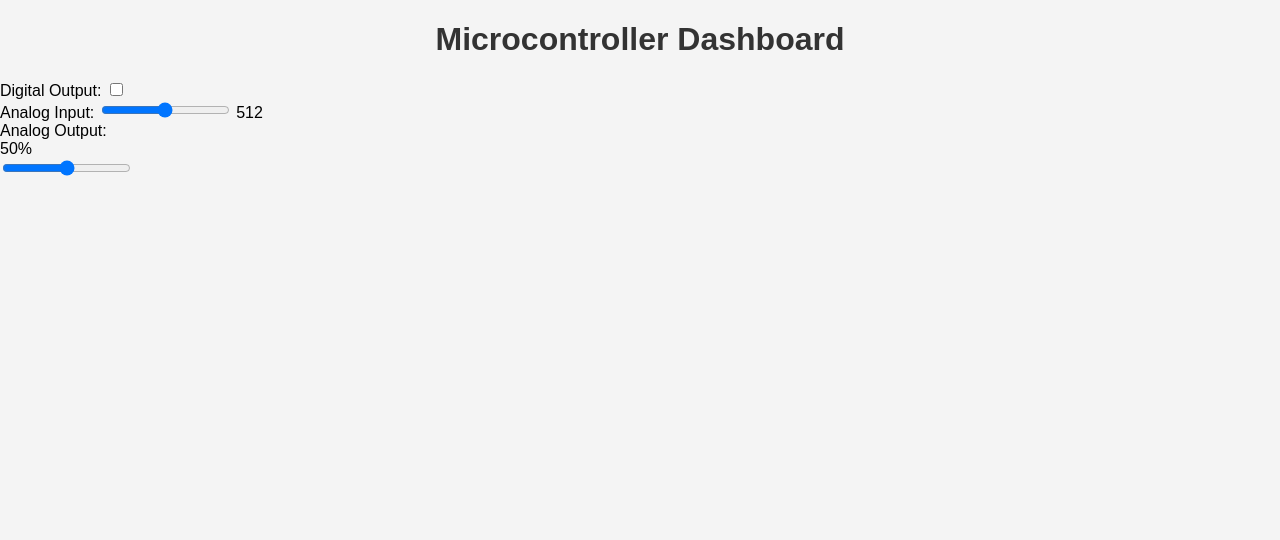
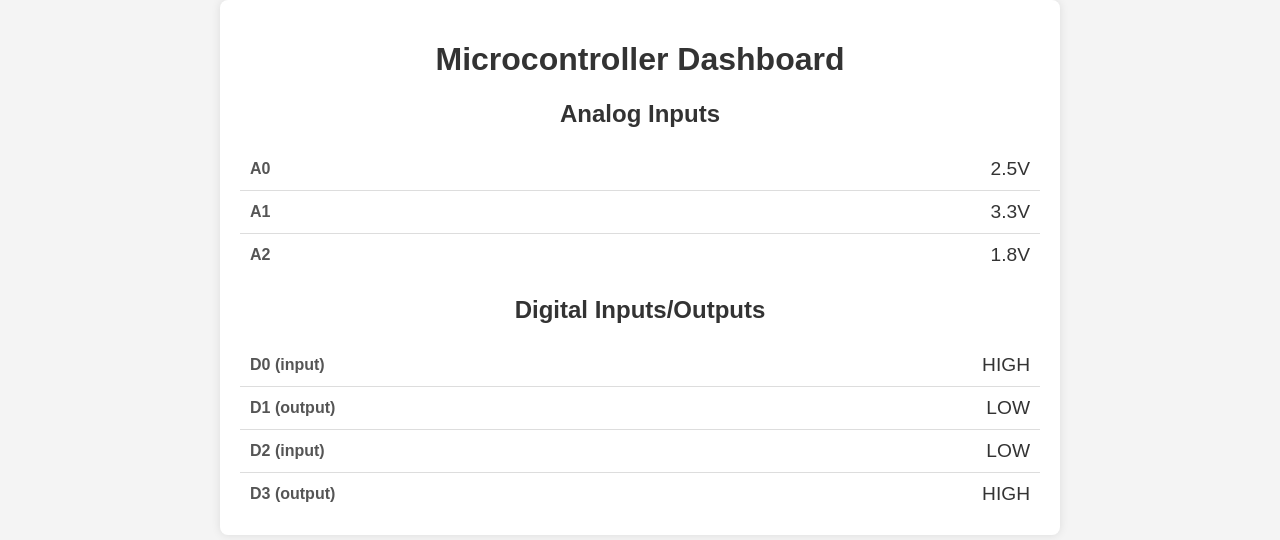
Before and after one commit to bshirazi/Dashboard, a plain HTML site: page index.html in a window 1280 px wide. Drawn offline with Linux system fonts and the light colour scheme.

Commit message:
Update index.html

```diff
--- a/index.html
+++ b/index.html
@@ -1,3 +1,4 @@
+
 <!DOCTYPE html>
 <html lang="en">
 <head>
@@ -7,24 +8,19 @@
     <link rel="stylesheet" href="styles.css">
 </head>
 <body>
-    <h1>Microcontroller Dashboard</h1>
-    <div class="control-panel">
-        <div class="control">
-            <label for="toggle">Digital Output:</label>
-            <input type="checkbox" id="toggle" onchange="toggleOutput(this)">
+    <div class="container">
+        <h1>Microcontroller Dashboard</h1>
+        <div class="analog-section">
+            <h2>Analog Inputs</h2>
+            <div id="analog-inputs">
+                <!-- Analog input elements will be added here by JavaScript -->
+            </div>
         </div>
-        <div class="control">
-            <label for="slider">Analog Input:</label>
-            <input type="range" id="slider" min="0" max="1023" oninput="updateSliderValue(this.value)">
-            <span id="sliderValue">512</span>
-        </div>
-        <div class="control">
-            <label for="gauge">Analog Output:</label>
-            <div id="gauge" class="gauge">
-                <div class="gauge-fill" id="gaugeFill"></div>
-                <div class="gauge-cover" id="gaugeCover">50%</div>
+        <div class="digital-section">
+            <h2>Digital Inputs/Outputs</h2>
+            <div id="digital-ports">
+                <!-- Digital input/output elements will be added here by JavaScript -->
             </div>
-            <input type="range" id="gaugeSlider" min="0" max="100" oninput="updateGauge(this.value)">
         </div>
     </div>
     <script src="script.js"></script>
```
